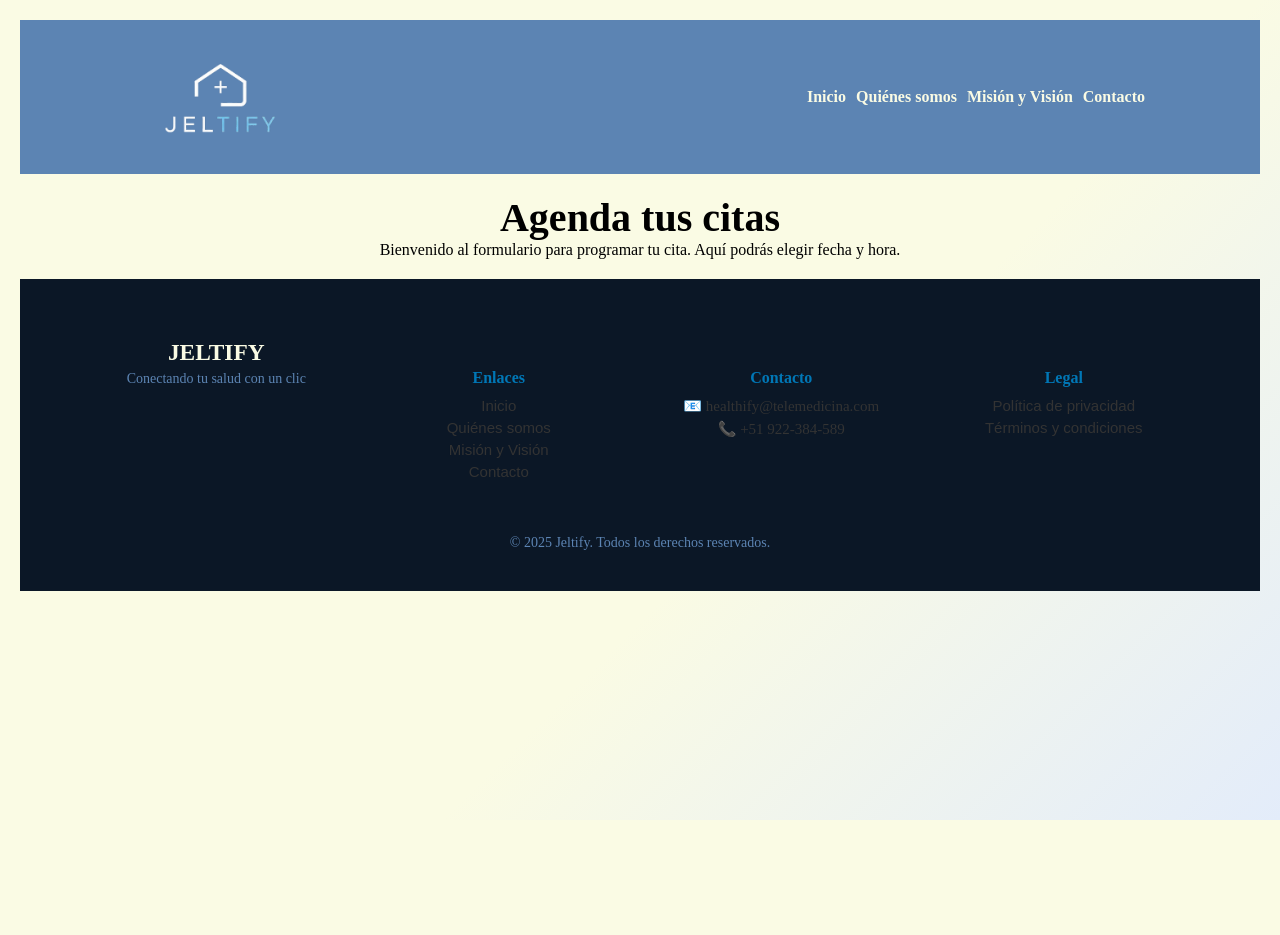
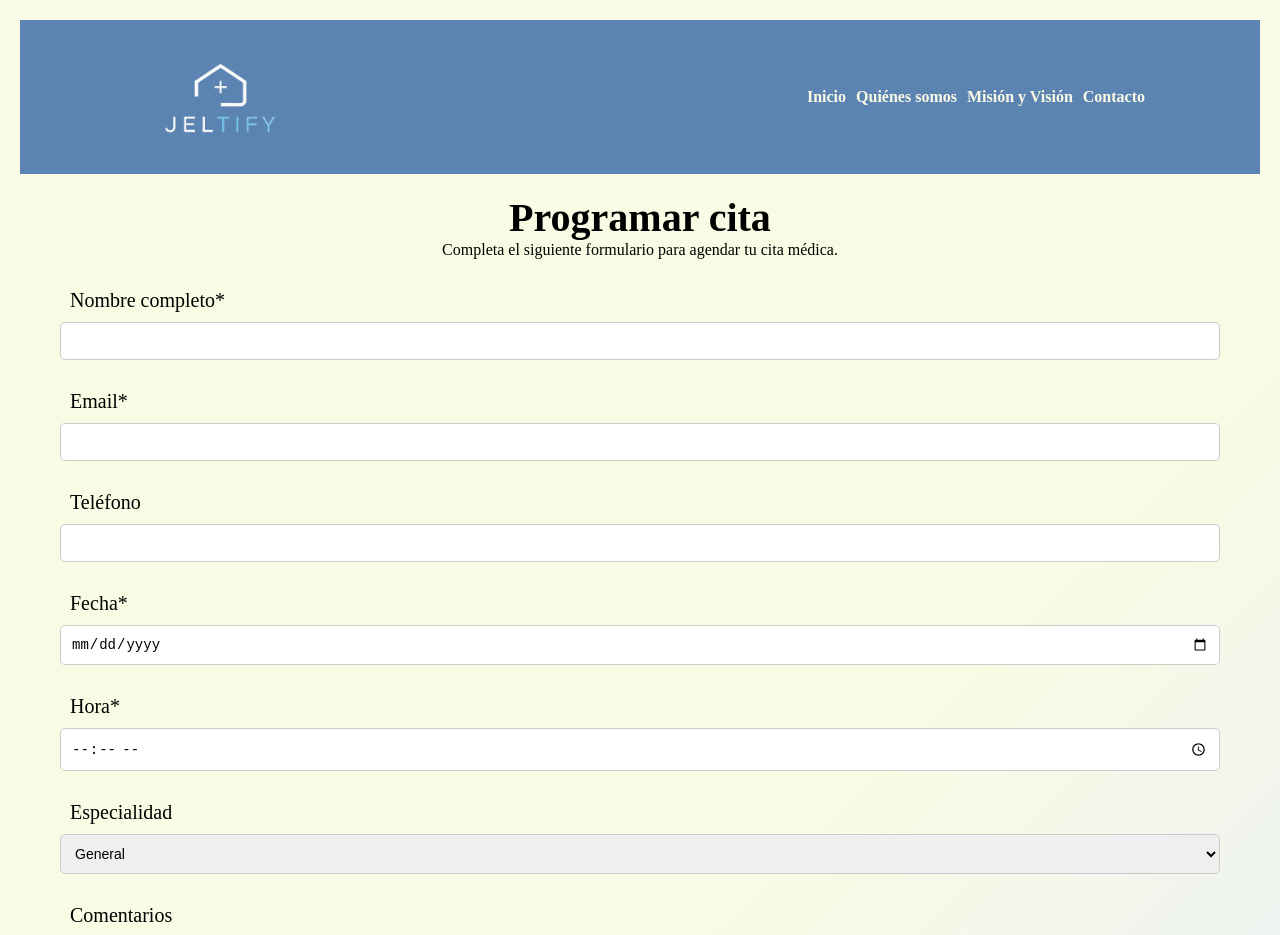
Before and after one commit to Miluh-369/proyecto-unidad-3, a React (Vite) app: page /agendar in a window 1280 px wide. Shown: the top 935 px of the page. Before the commit the page ends 820 px from the top, so only its background shows below. Built offline with nearby package versions, Linux system fonts and the light colour scheme.

Commit message:
formulario

```diff
--- a/src/components/ProgramarCitas.jsx
+++ b/src/components/ProgramarCitas.jsx
@@ -1,18 +1,122 @@
-import React from 'react'
+import React, { useState } from 'react'
+
+const todayISODate = () => {
+  const d = new Date()
+  const y = d.getFullYear()
+  const m = String(d.getMonth() + 1).padStart(2, '0')
+  const day = String(d.getDate()).padStart(2, '0')
+  return `${y}-${m}-${day}`
+}
 
 const ProgramarCitas = () => {
+  const [form, setForm] = useState({
+    nombre: '',
+    email: '',
+    telefono: '',
+    fecha: '',
+    hora: '',
+    especialidad: 'General',
+    comentarios: ''
+  })
+  const [errors, setErrors] = useState({})
+  const [submitted, setSubmitted] = useState(false)
+
+  const especialidades = [
+    'General',
+    'Pediatría',
+    'Cardiología',
+    'Dermatología',
+    'Ginecología',
+    'Neurología'
+  ]
+
+  const handleChange = (e) => {
+    const { name, value } = e.target
+    setForm((s) => ({ ...s, [name]: value }))
+  }
+
+  const validate = () => {
+    const errs = {}
+    if (!form.nombre.trim()) errs.nombre = 'El nombre es obligatorio'
+    if (!form.email.trim()) errs.email = 'El email es obligatorio'
+    else if (!/^[^\s@]+@[^\s@]+\.[^\s@]+$/.test(form.email)) errs.email = 'Email inválido'
+    if (!form.fecha) errs.fecha = 'Seleccione una fecha'
+    else if (form.fecha < todayISODate()) errs.fecha = 'La fecha no puede ser anterior a hoy'
+    if (!form.hora) errs.hora = 'Seleccione una hora'
+    return errs
+  }
+
+  const handleSubmit = (e) => {
+    e.preventDefault()
+    const v = validate()
+    setErrors(v)
+    if (Object.keys(v).length === 0) {
+      // Aquí puedes enviar los datos al servidor o a Firebase
+      console.log('Cita creada', form)
+      setSubmitted(true)
+      // opcional: limpiar formulario
+      setForm({ nombre: '', email: '', telefono: '', fecha: '', hora: '', especialidad: 'General', comentarios: '' })
+    }
+  }
+
   return (
-    <div>
-      <h1>Agenda tus citas</h1>
-      <p>Bienvenido al formulario para programar tu cita. Aquí podrás elegir fecha y hora.</p>
+    <div className="programar-citas">
+      <h1>Programar cita</h1>
+      <p>Completa el siguiente formulario para agendar tu cita médica.</p>
 
+      {submitted && (
+        <div className="alert-success" role="status">Cita agendada correctamente. Revisar tu correo para más detalles.</div>
+      )}
 
-      <form action="">
+      <form onSubmit={handleSubmit} noValidate>
+        <div>
+          <label>Nombre completo*</label>
+          <input name="nombre" value={form.nombre} onChange={handleChange} />
+          {errors.nombre && <small className="error">{errors.nombre}</small>}
+        </div>
 
+        <div>
+          <label>Email*</label>
+          <input name="email" type="email" value={form.email} onChange={handleChange} />
+          {errors.email && <small className="error">{errors.email}</small>}
+        </div>
 
+        <div>
+          <label>Teléfono</label>
+          <input name="telefono" value={form.telefono} onChange={handleChange} />
+        </div>
+
+        <div>
+          <label>Fecha*</label>
+          <input name="fecha" type="date" min={todayISODate()} value={form.fecha} onChange={handleChange} />
+          {errors.fecha && <small className="error">{errors.fecha}</small>}
+        </div>
+
+        <div>
+          <label>Hora*</label>
+          <input name="hora" type="time" value={form.hora} onChange={handleChange} />
+          {errors.hora && <small className="error">{errors.hora}</small>}
+        </div>
+
+        <div>
+          <label>Especialidad</label>
+          <select name="especialidad" value={form.especialidad} onChange={handleChange}>
+            {especialidades.map((s) => (
+              <option key={s} value={s}>{s}</option>
+            ))}
+          </select>
+        </div>
+
+        <div>
+          <label>Comentarios</label>
+          <textarea name="comentarios" value={form.comentarios} onChange={handleChange} />
+        </div>
+
+        <div>
+          <button type="submit" className="btn-agendar">Agendar cita</button>
+        </div>
       </form>
     </div>
-
   )
 }
 
```
